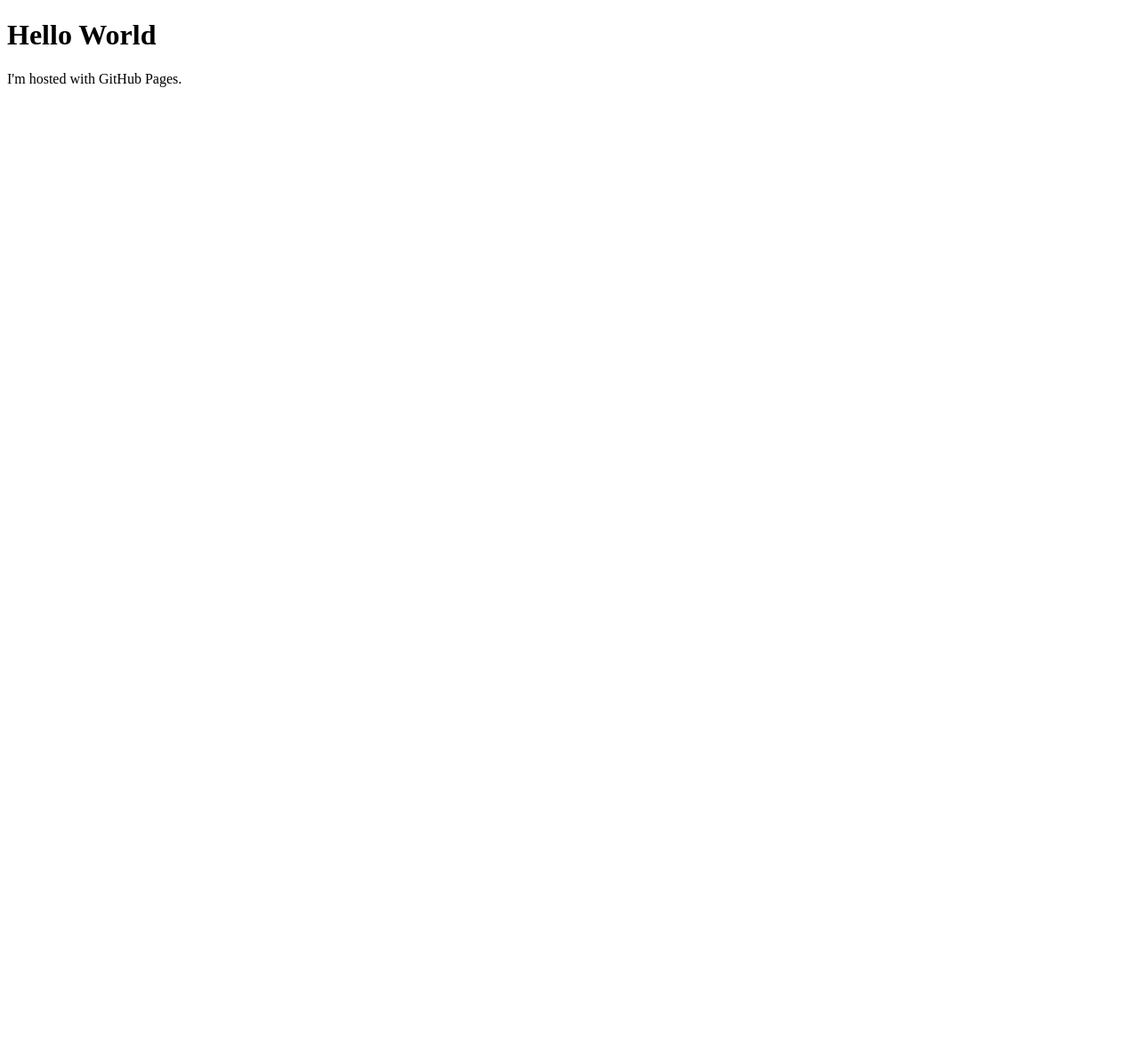
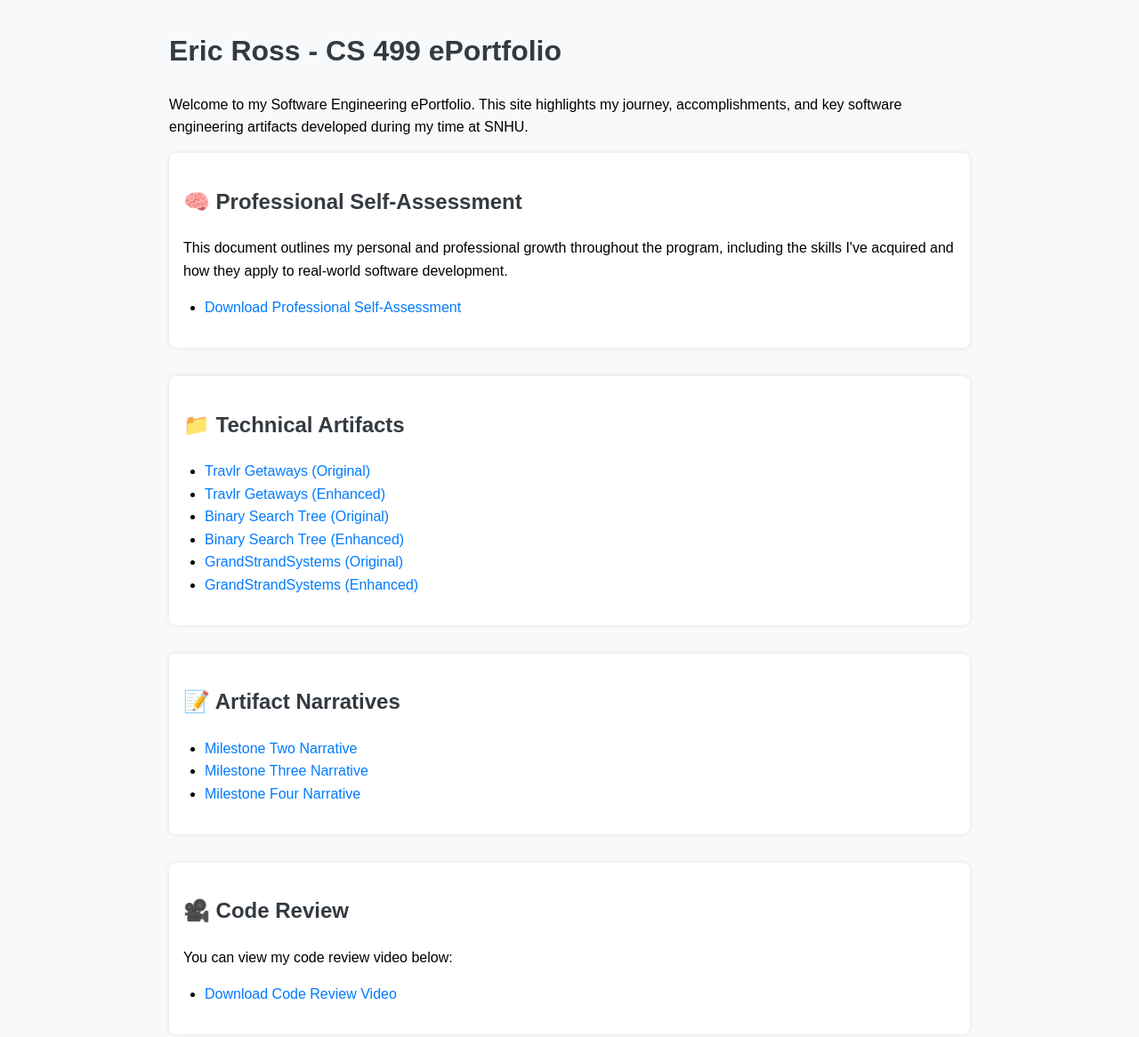
Before and after one commit to ETRoss00/ETRoss00.github.io, a plain HTML site: page index.html in a window 1280 px wide. Shown: the top 1166 px of the page at 89% size. Before the commit the page ends 800 px from the top, so only its background shows below. Drawn offline with Linux system fonts and the light colour scheme.

Commit message:
Update index.html

```diff
--- a/index.html
+++ b/index.html
@@ -1,7 +1,86 @@
 <!DOCTYPE html>
-<html>
+<html lang="en">
+<head>
+  <meta charset="UTF-8">
+  <title>Eric Ross - CS 499 ePortfolio</title>
+  <style>
+    body {
+      font-family: Arial, sans-serif;
+      line-height: 1.6;
+      margin: 2rem auto;
+      max-width: 900px;
+      padding: 0 1rem;
+      background-color: #f8f9fa;
+    }
+    h1, h2 {
+      color: #343a40;
+    }
+    a {
+      color: #007bff;
+      text-decoration: none;
+    }
+    a:hover {
+      text-decoration: underline;
+    }
+    section {
+      margin-bottom: 2rem;
+      padding: 1rem;
+      background-color: #ffffff;
+      border-radius: 8px;
+      box-shadow: 0 0 5px rgba(0,0,0,0.1);
+    }
+    ul {
+      padding-left: 1.5rem;
+    }
+  </style>
+</head>
 <body>
-<h1>Hello World</h1>
-<p>I'm hosted with GitHub Pages.</p>
+
+  <h1>Eric Ross - CS 499 ePortfolio</h1>
+  <p>Welcome to my Software Engineering ePortfolio. This site highlights my journey, accomplishments, and key software engineering artifacts developed during my time at SNHU.</p>
+
+  <section>
+    <h2>🧠 Professional Self-Assessment</h2>
+    <p>This document outlines my personal and professional growth throughout the program, including the skills I've acquired and how they apply to real-world software development.</p>
+    <ul>
+      <li><a href="6-3%20Professional%20Self-Assessment.docx" download>Download Professional Self-Assessment</a></li>
+    </ul>
+  </section>
+
+  <section>
+    <h2>📁 Technical Artifacts</h2>
+    <ul>
+      <li><a href="Travlr%20Getaways%20(Original).zip" download>Travlr Getaways (Original)</a></li>
+      <li><a href="Travlr%20Getaways%20(Enhanced).zip" download>Travlr Getaways (Enhanced)</a></li>
+      <li><a href="Binary%20Search%20Tree%20(Original).zip" download>Binary Search Tree (Original)</a></li>
+      <li><a href="Binary%20Search%20Tree%20(Enhanced).zip" download>Binary Search Tree (Enhanced)</a></li>
+      <li><a href="GrandStrandSystems%20(Original).zip" download>GrandStrandSystems (Original)</a></li>
+      <li><a href="GrandStrandSystems%20(Enhanced).zip" download>GrandStrandSystems (Enhanced)</a></li>
+    </ul>
+  </section>
+
+  <section>
+    <h2>📝 Artifact Narratives</h2>
+    <ul>
+      <li><a href="3-2%20Milestone%20Two%20Narrative.docx" download>Milestone Two Narrative</a></li>
+      <li><a href="4-2%20Milestone%20Three%20Narrative.docx" download>Milestone Three Narrative</a></li>
+      <li><a href="5-2%20Milestone%20Four%20Narrative.docx" download>Milestone Four Narrative</a></li>
+    </ul>
+  </section>
+
+  <section>
+    <h2>🎥 Code Review</h2>
+    <p>You can view my code review video below:</p>
+    <ul>
+      <li><a href="2-2%20Milestone%20One%20Code%20Review.mp4" download>Download Code Review Video</a></li>
+    </ul>
+  </section>
+
+  <section>
+    <h2>🔗 Repository Link</h2>
+    <p>View the full project repository on GitHub:</p>
+    <p><a href="https://github.com/ETRoss00/ETRoss00.github.io" target="_blank">ETRoss00 GitHub Repository</a></p>
+  </section>
+
 </body>
 </html>
```
